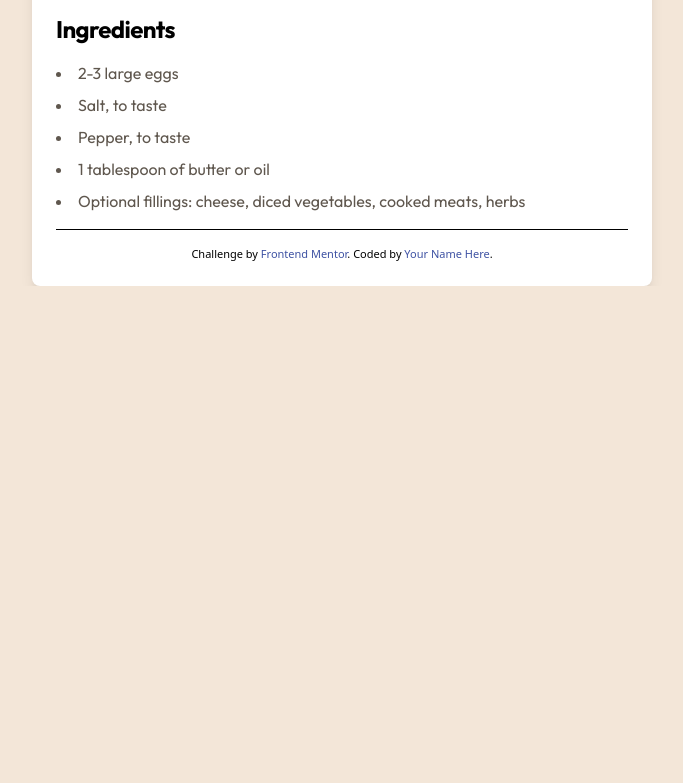
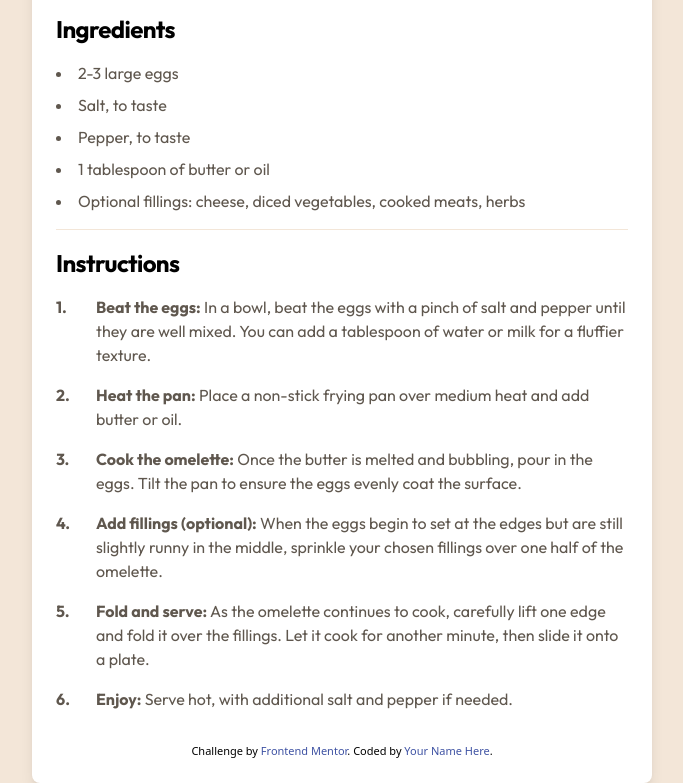
Before and after one commit to okutewonah/fm-recipe-page, a website: page index.html in a window 1280 px wide. Shown: the part 641-1424 px from the top of the page, without its empty margins (298-981 px from the left). Before the commit the page ends 927 px from the top, so only its background shows below. Drawn offline with Linux system fonts and the light colour scheme.

Commit message:
instructions-section with custom css

```diff
--- a/assets/css/input.css
+++ b/assets/css/input.css
@@ -1,5 +1,20 @@
 @import url("https://fonts.googleapis.com/css2?family=Outfit:wght@100..900&family=Young+Serif&display=swap");
 @import "tailwindcss";
+
+ol > li {
+  position: relative;
+  counter-increment: list-counter;
+  padding-left: 2.5rem;
+  list-style: none;
+}
+ol > li::before {
+  content: counter(list-counter) ".";
+  position: absolute;
+  left: 0;
+  top: 0;
+  font-weight: bold;
+  /* color: var(--color-rose-800); */
+}
 
 @theme {
   /* Font Families */
--- a/index.html
+++ b/index.html
@@ -74,8 +74,46 @@
             </li>
           </ul>
         </section>
-        <hr class="border" />
-        <section></section>
+        <div class="border-t border-stone-100 h-0.5 mx-8 md:mx-0"></div>
+        <section class="mx-8 md:mx-0 mb-8">
+          <h2 class="font-outfit font-bold tracking-tight text-2xl mb-4">
+            Instructions
+          </h2>
+          <ol
+            class="font-outfit text-stone-600 list-inside space-y-4 mx-8 md:mx-0"
+          >
+            <li>
+              <span class="font-bold">Beat the eggs:</span> In a bowl, beat the
+              eggs with a pinch of salt and pepper until they are well mixed.
+              You can add a tablespoon of water or milk for a fluffier texture.
+            </li>
+            <li>
+              <span class="font-bold">Heat the pan:</span> Place a non-stick
+              frying pan over medium heat and add butter or oil.
+            </li>
+            <li>
+              <span class="font-bold">Cook the omelette:</span> Once the butter
+              is melted and bubbling, pour in the eggs. Tilt the pan to ensure
+              the eggs evenly coat the surface.
+            </li>
+            <li>
+              <span class="font-bold">Add fillings (optional):</span> When the
+              eggs begin to set at the edges but are still slightly runny in the
+              middle, sprinkle your chosen fillings over one half of the
+              omelette.
+            </li>
+            <li>
+              <span class="font-bold">Fold and serve:</span> As the omelette
+              continues to cook, carefully lift one edge and fold it over the
+              fillings. Let it cook for another minute, then slide it onto a
+              plate.
+            </li>
+            <li>
+              <span class="font-bold">Enjoy:</span> Serve hot, with additional
+              salt and pepper if needed.
+            </li>
+          </ol>
+        </section>
       </div>
       <div class="attribution">
         Challenge by
```
Also changed, not shown: assets/css/output.css.
